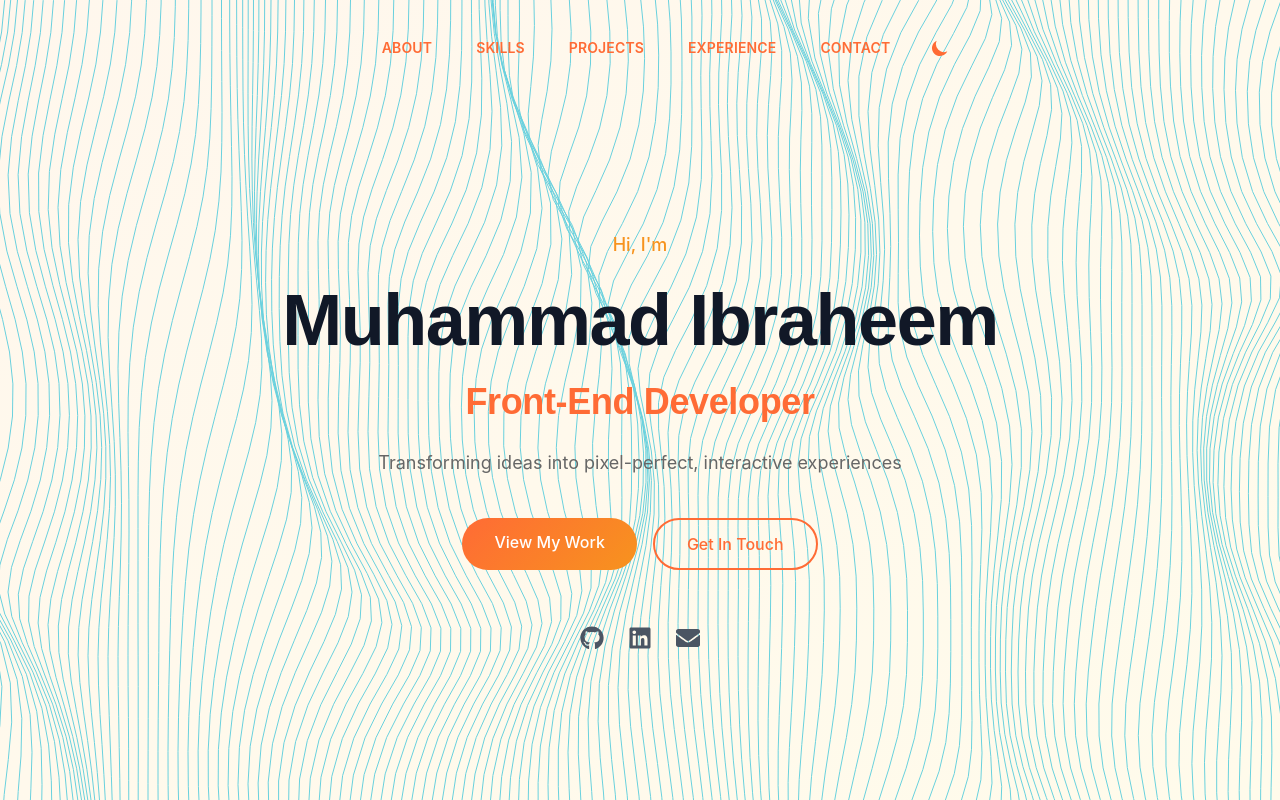
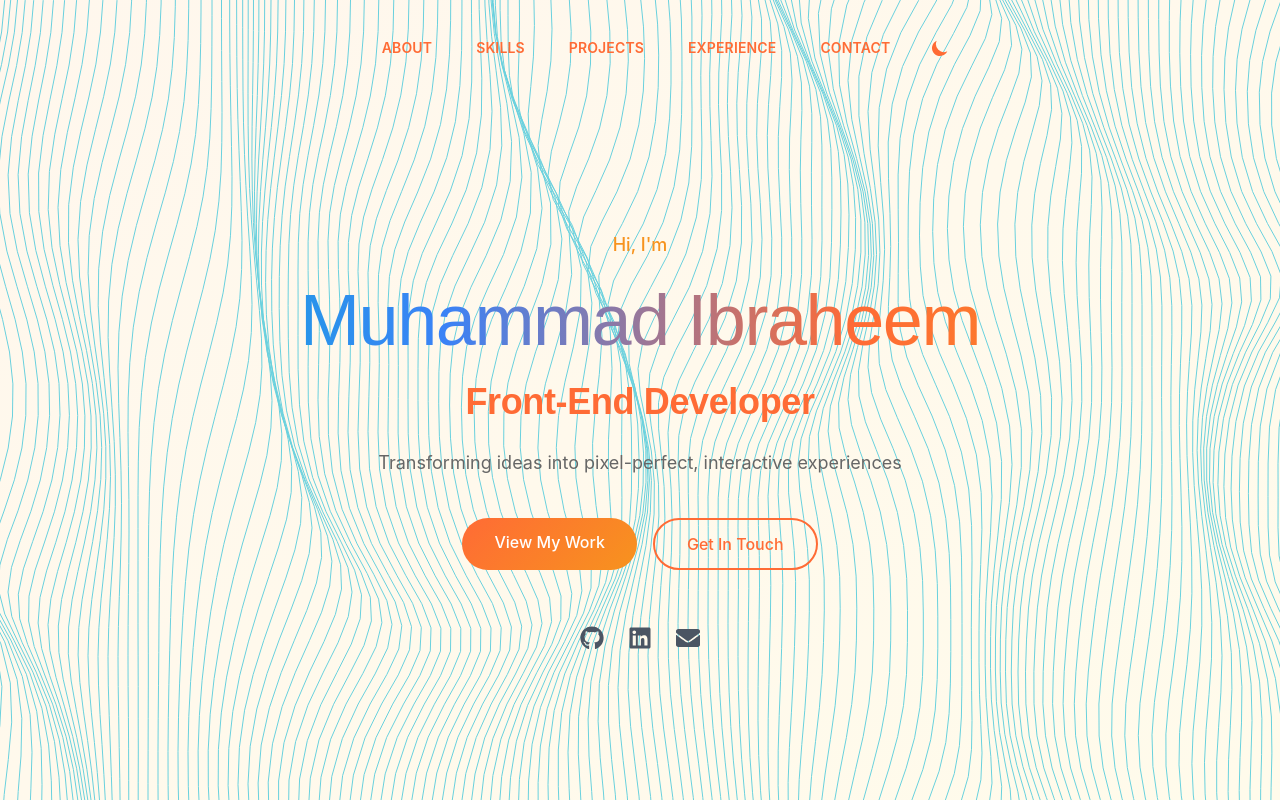
Before and after one commit to iamibm01/portfolio-website, a React (Vite) app: page / in a window 1280 px wide. Built offline with nearby package versions, Linux system fonts and the light colour scheme.

Commit message:
added gradient text to name on hero section

```diff
--- a/src/components/sections/Hero.tsx
+++ b/src/components/sections/Hero.tsx
@@ -1,6 +1,7 @@
 import { PERSONAL_INFO, SOCIAL_LINKS } from '../../data/constants'
 import { FaGithub, FaLinkedin, FaEnvelope } from 'react-icons/fa'
 // import GridBackground from '../ui/GridBackground'
+import GradientText from '../ui/GradientText'
 import WavesBackground from '../ui/WavesBackground'
 
 function Hero() {
@@ -40,7 +41,13 @@
 
           {/* Large Name - Slide Up (delay 1) */}
           <h1 className="text-hero-md font-heading font-bold text-gray-900 dark:text-white animate-slide-up-delay-1">
-            {PERSONAL_INFO.name}
+                        <GradientText
+              colors={['#FF6B35', '#F7931E', '#FFB380', '#06B6D4', '#3B82F6']}
+              animationSpeed={5}
+              className="text-hero-md font-heading font-bold"
+            >
+              {PERSONAL_INFO.name}
+            </GradientText>
           </h1>
 
           {/* Job Title - Slide Up (delay 2) */}
--- /dev/null
+++ b/src/components/ui/GradientText.tsx
@@ -0,0 +1,148 @@
+import { useState, useCallback, useEffect, useRef, ReactNode } from 'react'
+import { motion, useMotionValue, useAnimationFrame, useTransform } from 'framer-motion'
+
+interface GradientTextProps {
+  children: ReactNode
+  className?: string
+  colors?: string[]
+  animationSpeed?: number
+  showBorder?: boolean
+  direction?: 'horizontal' | 'vertical' | 'diagonal'
+  pauseOnHover?: boolean
+  yoyo?: boolean
+}
+
+export default function GradientText({
+  children,
+  className = '',
+  colors = ['#FF6B35', '#F7931E', '#06B6D4', '#3B82F6'],
+  animationSpeed = 100,
+  showBorder = false,
+  direction = 'horizontal',
+  pauseOnHover = false,
+  yoyo = false,
+}: GradientTextProps) {
+  const [isPaused, setIsPaused] = useState(false)
+  const progress = useMotionValue(0)
+  const elapsedRef = useRef(0)
+  const lastTimeRef = useRef<number | null>(null)
+  const animationDuration = animationSpeed * 1000
+
+  useAnimationFrame(function (time) {
+    if (isPaused) {
+      lastTimeRef.current = null
+      return
+    }
+    if (lastTimeRef.current === null) {
+      lastTimeRef.current = time
+      return
+    }
+    const deltaTime = time - lastTimeRef.current
+    lastTimeRef.current = time
+    elapsedRef.current += deltaTime
+
+    if (yoyo) {
+      const fullCycle = animationDuration * 2
+      const cycleTime = elapsedRef.current % fullCycle
+      if (cycleTime < animationDuration) {
+        progress.set((cycleTime / animationDuration) * 100)
+      } else {
+        progress.set(100 - ((cycleTime - animationDuration) / animationDuration) * 100)
+      }
+    } else {
+      progress.set((elapsedRef.current / animationDuration) * 100)
+    }
+  })
+
+  useEffect(
+    function () {
+      elapsedRef.current = 0
+      progress.set(0)
+    },
+    [animationSpeed, yoyo, progress]
+  )
+
+  const backgroundPosition = useTransform(progress, function (p) {
+    if (direction === 'horizontal') {
+      return `${p}% 50%`
+    } else if (direction === 'vertical') {
+      return `50% ${p}%`
+    } else {
+      return `${p}% 50%`
+    }
+  })
+
+  const handleMouseEnter = useCallback(
+    function () {
+      if (pauseOnHover) setIsPaused(true)
+    },
+    [pauseOnHover]
+  )
+
+  const handleMouseLeave = useCallback(
+    function () {
+      if (pauseOnHover) setIsPaused(false)
+    },
+    [pauseOnHover]
+  )
+
+  const gradientAngle =
+    direction === 'horizontal'
+      ? 'to right'
+      : direction === 'vertical'
+        ? 'to bottom'
+        : 'to bottom right'
+  const gradientColors = [...colors, colors[0]].join(', ')
+
+  const gradientStyle = {
+    backgroundImage: `linear-gradient(${gradientAngle}, ${gradientColors})`,
+    backgroundSize:
+      direction === 'horizontal'
+        ? '300% 100%'
+        : direction === 'vertical'
+          ? '100% 300%'
+          : '300% 300%',
+    backgroundRepeat: 'repeat',
+  }
+
+  return (
+    <motion.div
+      className={`relative mx-auto flex max-w-fit flex-row items-center justify-center font-medium transition-shadow duration-500 overflow-visible ${showBorder ? 'py-1 px-2 rounded-[1.25rem] backdrop-blur' : ''} ${className}`}
+      style={{
+        backgroundColor: 'transparent',
+        background: 'transparent',
+      }}
+      onMouseEnter={handleMouseEnter}
+      onMouseLeave={handleMouseLeave}
+    >
+      {showBorder && (
+        <motion.div
+          className="inline-block relative z-2 text-transparent bg-clip-text"
+          style={{
+            ...gradientStyle,
+            backgroundPosition,
+            WebkitBackgroundClip: 'text',
+            backgroundColor: 'transparent',
+          }}
+        >
+          <div
+            className="absolute bg-black rounded-[1.25rem] z-[-1]"
+            style={{
+              width: 'calc(100% - 2px)',
+              height: 'calc(100% - 2px)',
+              left: '50%',
+              top: '50%',
+              transform: 'translate(-50%, -50%)',
+            }}
+          />
+        </motion.div>
+      )}
+      <motion.div
+        className="inline-block relative z-2 text-transparent bg-clip-text"
+        style={{ ...gradientStyle, backgroundPosition, WebkitBackgroundClip: 'text' }}
+      >
+        {children}
+      </motion.div>
+    </motion.div>
+  )
+}
```
